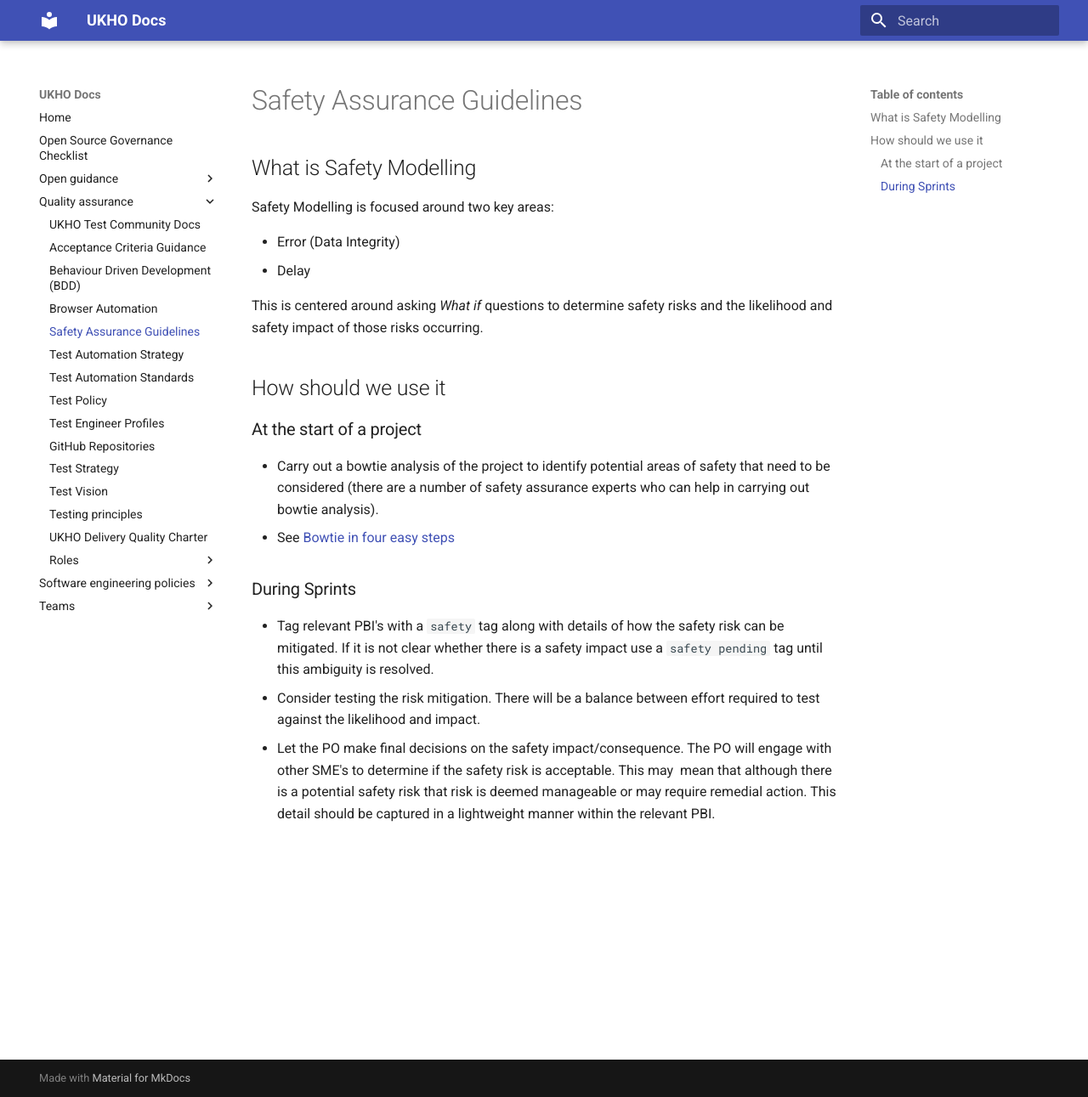
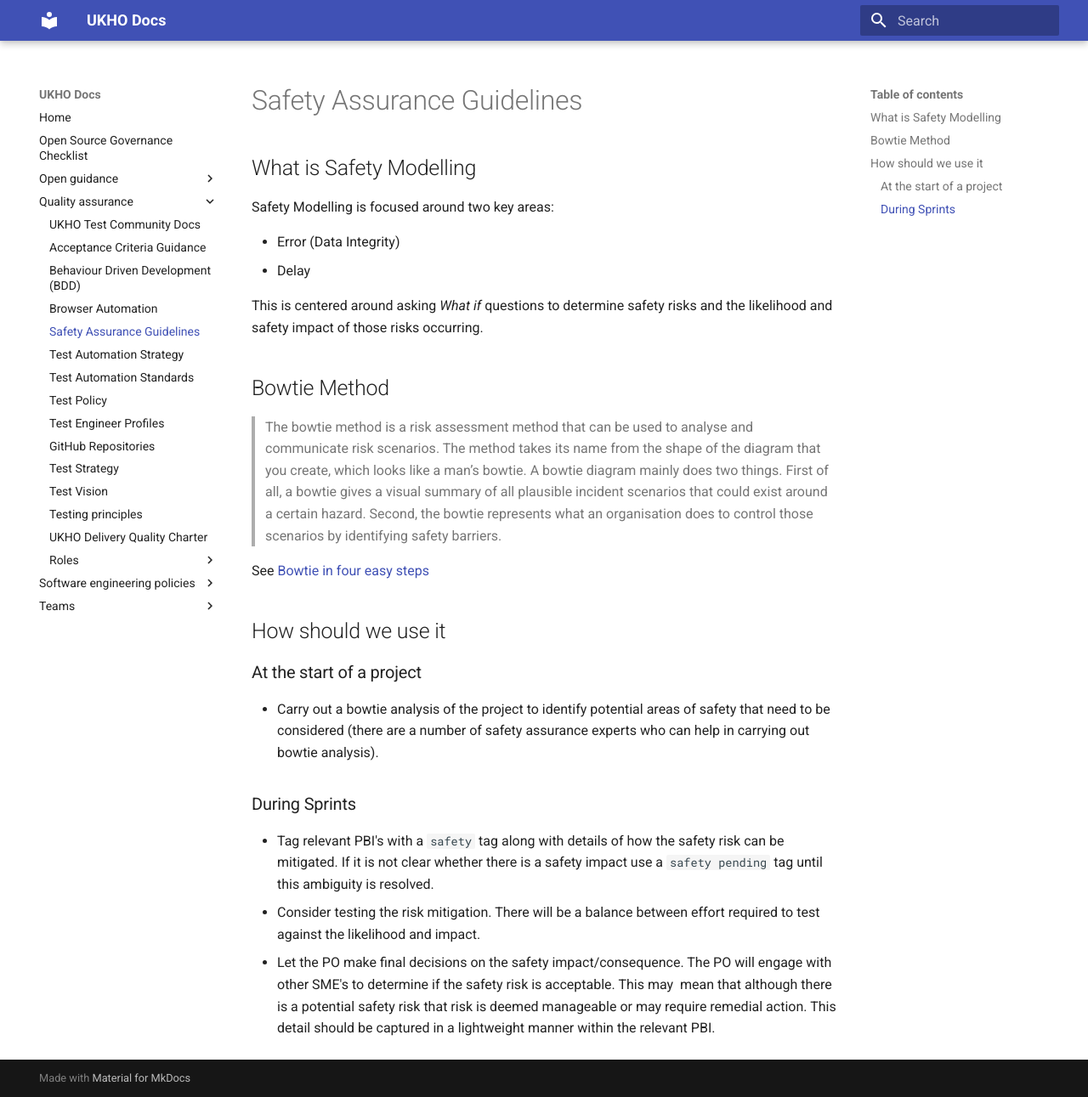
Before and after one commit to UKHO/docs, an MkDocs documentation site: the page built from docs/quality-assurance/safety-assurance-guidance.md, in a window 1280 px wide and 1291 px high. Shown: the whole window at 85% size. Built offline with MkDocs 1.6.1 and Material for MkDocs 9.7.7, drawn with Linux system fonts in a browser that asks for light colours.

Commit message:
Add information on bowtie method

```diff
--- a/docs/quality-assurance/safety-assurance-guidance.md
+++ b/docs/quality-assurance/safety-assurance-guidance.md
@@ -9,12 +9,17 @@ Safety Modelling is focused around two key areas:
 
 This is centered around asking *What if* questions to determine safety risks and the likelihood and safety impact of those risks occurring.
 
+## Bowtie Method
+
+> The bowtie method is a risk assessment method that can be used to analyse and communicate risk scenarios. The method takes its name from the shape of the diagram that you create, which looks like a man’s bowtie. A bowtie diagram mainly does two things. First of all, a bowtie gives a visual summary of all plausible incident scenarios that could exist around a certain hazard. Second, the bowtie represents what an organisation does to control those scenarios by identifying safety barriers.
+
+See [Bowtie in four easy steps](https://www.youtube.com/watch?v=PHbLQWqojC8)
+
 ## How should we use it
 
 ### At the start of a project
 
 * Carry out a bowtie analysis of the project to identify potential areas of safety that need to be considered (there are a number of safety assurance experts who can help in carrying out bowtie analysis).
-* See [Bowtie in four easy steps](https://www.youtube.com/watch?v=PHbLQWqojC8)
 
 ### During Sprints
 
```
